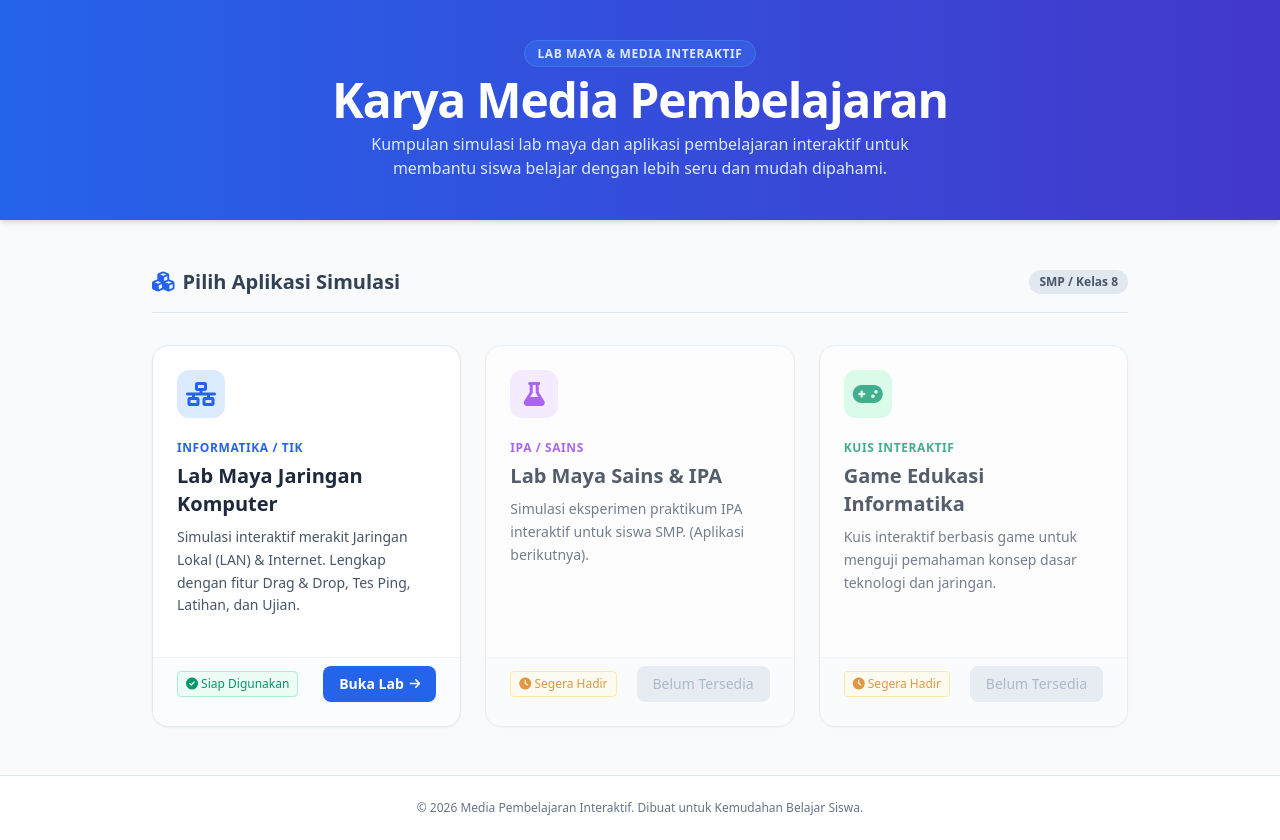
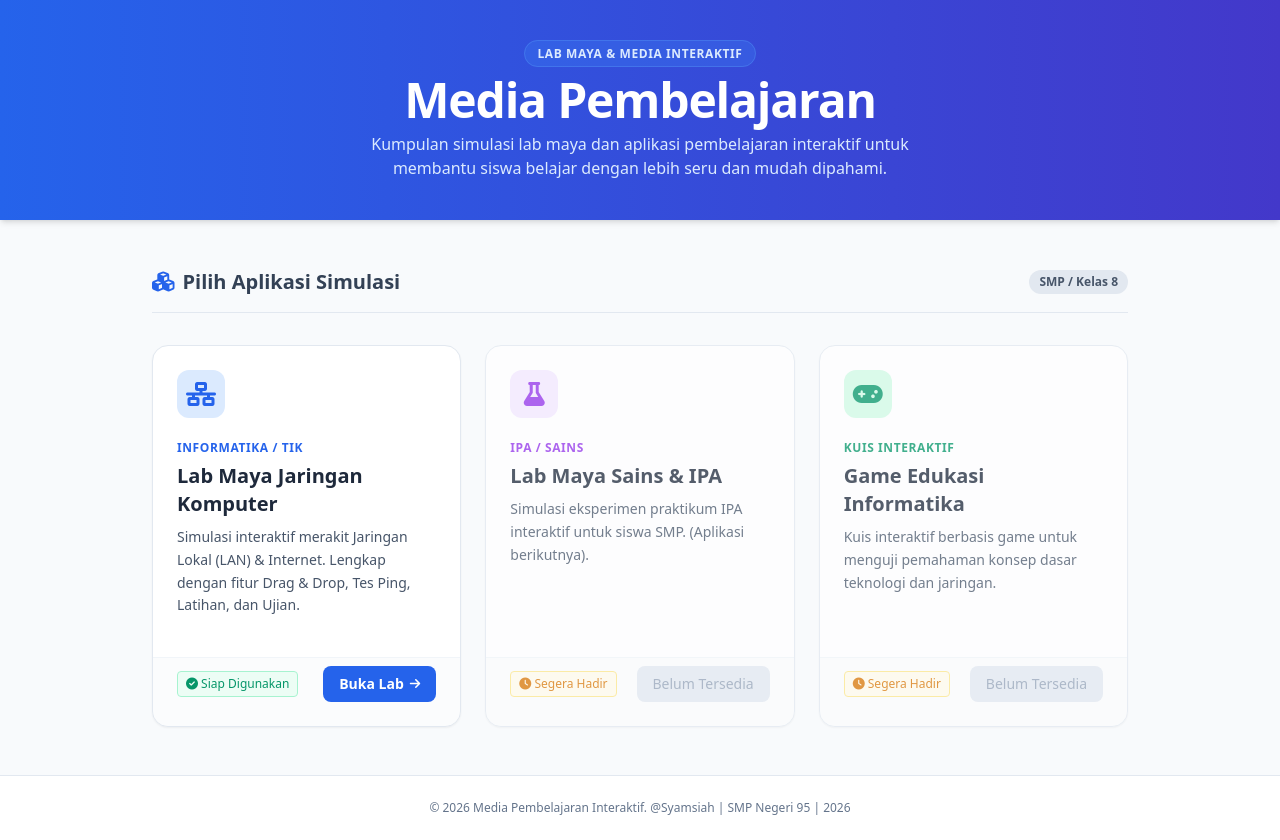
Before and after one commit to Syamsiah95/karya_gemini, a plain HTML site: page index.html in a window 1280 px wide. Drawn offline with nearby package versions, Linux system fonts and the light colour scheme.

Commit message:
Update index.html

```diff
--- a/index.html
+++ b/index.html
@@ -14,7 +14,7 @@
     <header class="bg-gradient-to-r from-blue-600 to-indigo-700 text-white py-10 px-6 shadow-md text-center">
         <div class="max-w-4xl mx-auto">
             <span class="bg-blue-500/30 text-blue-100 text-xs font-bold uppercase tracking-wider px-3 py-1 rounded-full border border-blue-400/30">Lab Maya & Media Interaktif</span>
-            <h1 class="text-3xl md:text-5xl font-extrabold mt-3 mb-2 tracking-tight">Karya Media Pembelajaran</h1>
+            <h1 class="text-3xl md:text-5xl font-extrabold mt-3 mb-2 tracking-tight">Media Pembelajaran</h1>
             <p class="text-blue-100 text-sm md:text-base max-w-xl mx-auto font-light">
                 Kumpulan simulasi lab maya dan aplikasi pembelajaran interaktif untuk membantu siswa belajar dengan lebih seru dan mudah dipahami.
             </p>
@@ -105,7 +105,7 @@
 
     <!-- Footer -->
     <footer class="bg-white border-t border-slate-200 py-6 text-center text-xs text-slate-500">
-        <p>© 2026 Media Pembelajaran Interaktif. Dibuat untuk Kemudahan Belajar Siswa.</p>
+        <p>© 2026 Media Pembelajaran Interaktif. @Syamsiah | SMP Negeri 95 | 2026</p>
     </footer>
 
 </body>
```
